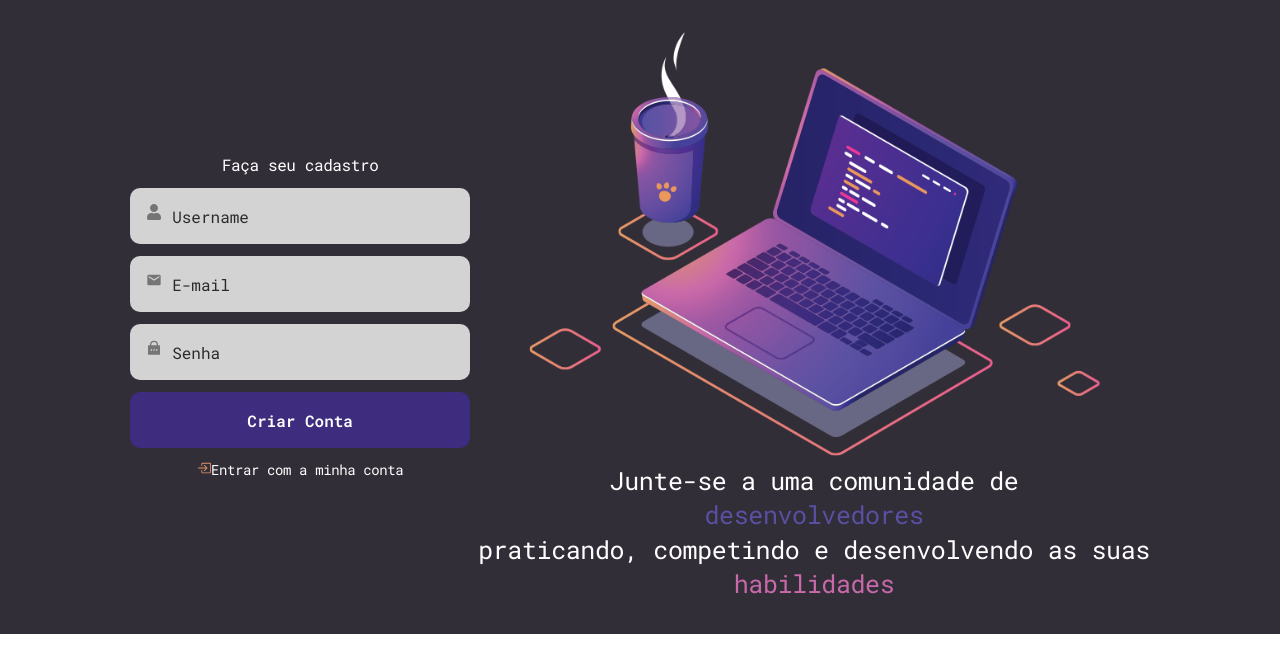
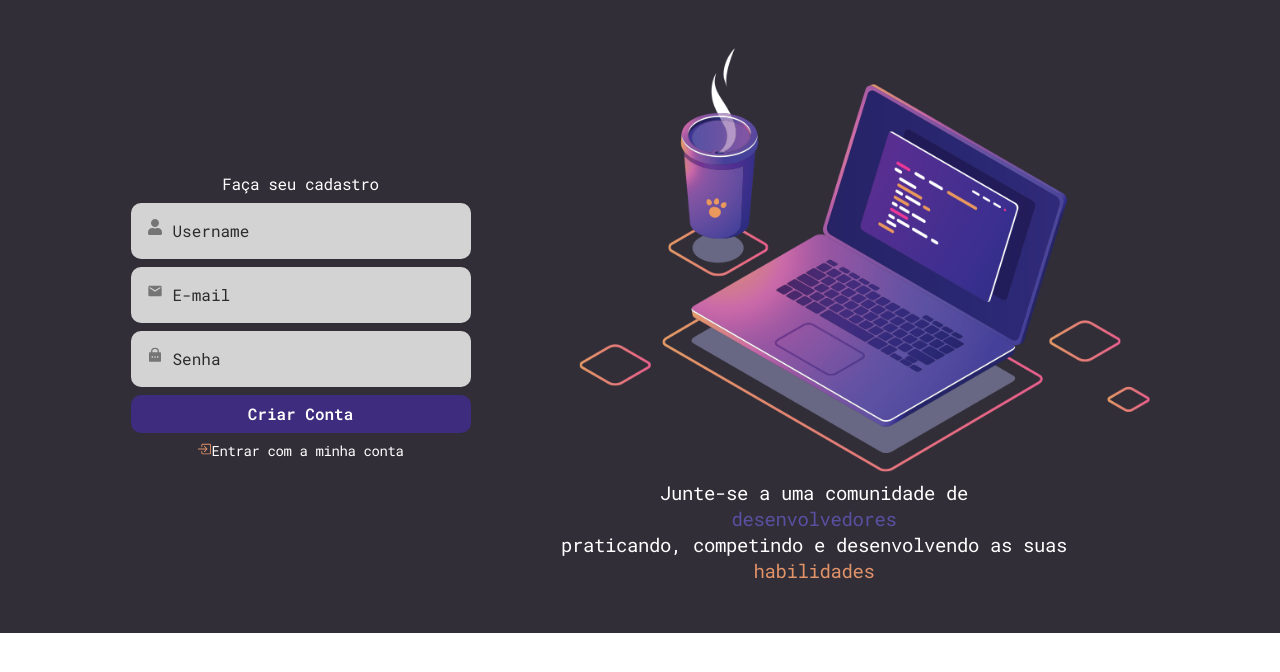
Before and after one commit to kylelionegds/bluenitos, a React (Create React App) app in the folder codeblue-app/: page / in a window 1280 px wide. Shown: the top 672 px of the page. Built offline with nearby package versions, Linux system fonts and the light colour scheme.

Commit message:
melhora no alinhamento

```diff
--- a/codeblue-app/src/app/components/capa.tsx
+++ b/codeblue-app/src/app/components/capa.tsx
@@ -4,26 +4,23 @@ import { Image, Text } from "@chakra-ui/react";
 import Capa from '../../app/images/capa.png'
 
 export default function ImText() {
-  return(
+  return (
     <VStack>
-      <Box>
       <Image
+        ml='100px'
         src={Capa}
         alt='landing-page-coding'
         height='424px'
         width='571px'
-          left='660px'
       />
-      </Box>
 
       <Text
         textAlign='center'
         color='white'
-          fontSize='25px'
+        fontSize='19px'
       >
-          Junte-se a uma comunidade de <Text color='brand.700'>desenvolvedores</Text> praticando, competindo e desenvolvendo as suas <Text color='brand.800'>habilidades</Text>
+        Junte-se a uma comunidade de <Text color='brand.700'>desenvolvedores</Text> praticando, competindo e desenvolvendo as suas <Text color='brand.900'>habilidades</Text>
       </Text>
-
     </VStack>
   )
 }
--- a/codeblue-app/src/app/components/logon.tsx
+++ b/codeblue-app/src/app/components/logon.tsx
@@ -1,6 +1,6 @@
 import React from "react";
-import { VStack, HStack, Input, Flex } from "@chakra-ui/react";
-import { Icon, Button, Text } from "@chakra-ui/react";
+import { VStack, HStack, Input } from "@chakra-ui/react";
+import { Icon, Button, Text, Link } from "@chakra-ui/react";
 import { InputGroup, InputLeftElement } from '@chakra-ui/react';
 import { MdEmail } from 'react-icons/md';
 import { RiLockPasswordFill } from 'react-icons/ri'
@@ -8,13 +8,13 @@ import { BsBoxArrowInRight } from 'react-icons/bs'
 import { FaUser } from 'react-icons/fa'
 import ImText from './capa'
 
-export default function Logon(){
-  return(
-    <HStack padding='8' bg='brand.300' direction='row' justifyContent='center'>
-        <VStack margin-top='20' spacing={3}>
-          <Flex color='white'>
+export default function Logon() {
+  return (
+    <HStack padding='12' bg='brand.300' direction='row' justifyContent='center'>
+      <VStack margin-top='20' spacing={2}>
+        <Text color='white'>
           Faça seu cadastro
-          </Flex>
+        </Text>
 
         <InputGroup>
           <InputLeftElement
@@ -37,7 +37,7 @@ export default function Logon(){
             color='gray.200'
             pointerEvents="none"
             boxSize={12}
-              children={<MdEmail/>}
+            children={<MdEmail />}
           />
           <Input
             type="email"
@@ -52,7 +52,7 @@ export default function Logon(){
             color='gray.200'
             pointerEvents="none"
             boxSize={12}
-              children={<RiLockPasswordFill/>}
+            children={<RiLockPasswordFill />}
           />
           <Input
             type="password"
@@ -65,16 +65,18 @@ export default function Logon(){
         <Button
           type="button"
           width='340px'
-            height='56px'
+          height='38px'
           borderRadius='10px'
         >
           Criar Conta
         </Button>
 
+        <Link>
           <Text fontSize='14px' color='white'>
             <Icon as={BsBoxArrowInRight} color='brand.900' />
             Entrar com a minha conta
           </Text>
+        </Link>
       </VStack>
 
       <ImText />
```
Also changed, not shown: codeblue-app/src/app/components/login.tsx (+27 -17 lines). Lines whose indentation alone changed are shown as unchanged.
